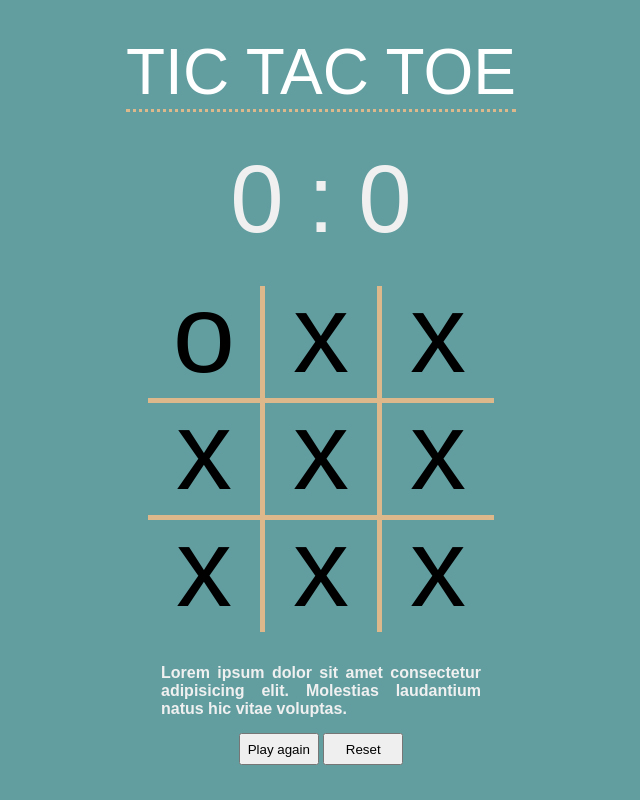
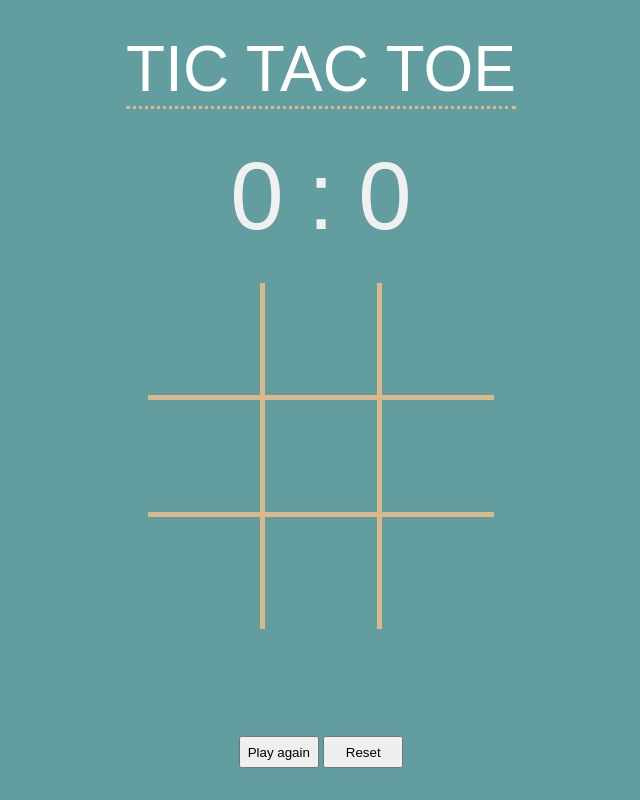
Before and after one commit to Povilas88/tic-tac-toe, a website: page index.html in a window 1280 px wide. Both pictures are taken after a click on the button "Reset". Shown: the whole page, without its empty margins (319-959 px from the left). Drawn offline with Linux system fonts and the light colour scheme.

Commit message:
alternating X O + reset

```diff
--- a/css/main.css
+++ b/css/main.css
@@ -44,7 +44,7 @@ h1 {
 .buttonContainer button {
     display: flex;
     justify-content: center;
-    align-items: flex-end;
+    align-items: center;
     width: 7rem;
     height: 7rem;
     font-size: 7rem;
@@ -65,6 +65,7 @@ h1 {
 .resultContainer p {
     color: #f0f0f0;
     font-weight: 600;
+    min-height: 60px;
 }
 
 .resultBtn button {
--- a/index.html
+++ b/index.html
@@ -18,18 +18,18 @@
                 <div class="teamOScore">0</div>
             </div>
             <div class="buttonContainer">
-                <button>o</button>
-                <button>x</button>
-                <button>x</button>
-                <button>x</button>
-                <button>x</button>
-                <button>x</button>
-                <button>x</button>
-                <button>x</button>
-                <button>x</button>
+                <button></button>
+                <button></button>
+                <button></button>
+                <button></button>
+                <button></button>
+                <button></button>
+                <button></button>
+                <button></button>
+                <button></button>
             </div>
             <div class="resultContainer">
-                <p>Lorem ipsum dolor sit amet consectetur adipisicing elit. Molestias laudantium natus hic vitae voluptas.</p>
+                <p></p>
                 <div class="resultBtn">
                     <button>Play again</button>
                     <button>Reset</button>
--- a/js/index.js
+++ b/js/index.js
@@ -0,0 +1,23 @@
+const boardBtnDOM = document.querySelectorAll('.buttonContainer button');
+const resetDOM = document.querySelectorAll('.resultBtn button')[1]
+
+let lastClicked = '';
+for (let i = 0; i < boardBtnDOM.length; i++) {
+    boardBtnDOM[i].addEventListener('click', () => {
+        if (lastClicked === 'X' && boardBtnDOM[i].textContent.length === 0) {
+            boardBtnDOM[i].textContent = 'O';
+            boardBtnDOM[i].style.color = '#0d6164'
+            lastClicked = 'O';
+        } else if (boardBtnDOM[i].textContent.length === 0) {
+            boardBtnDOM[i].textContent = 'X';
+            boardBtnDOM[i].style.color = '#f0f0f0'
+            lastClicked = 'X';
+        }
+    });
+}
+
+for (let i = 0; i < boardBtnDOM.length; i++) {
+    resetDOM.addEventListener('click', () => {
+        boardBtnDOM[i].textContent = '';
+    });
+}
```
